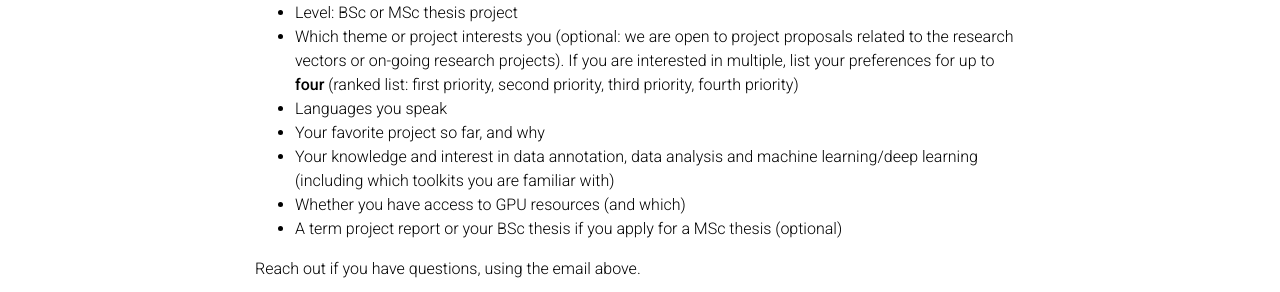
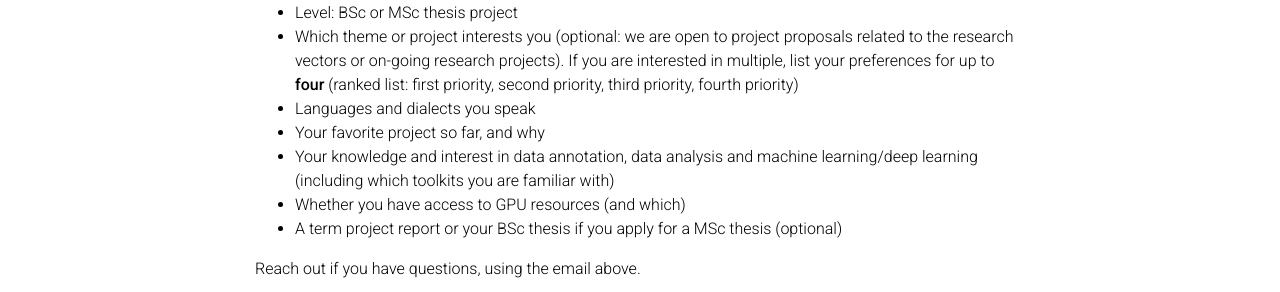
Before and after one commit to mainlp/mainlp.github.io, a Jekyll site: the page built from _pages/thesis.md, in a window 1280 px wide and 900 px high, scrolled down 870 px. Shown: the part 182-474 px from the top of the window. Built offline with Jekyll 4.4.1, drawn with Linux system fonts in a browser that asks for light colours; emoji names are drawn with the system emoji font; comment, search, counter and statistics services are not loaded; a style sheet for code colours, icons or effects is not loaded.

Commit message:
updated thesis.md

```diff
--- a/_pages/thesis.md
+++ b/_pages/thesis.md
@@ -65,7 +65,7 @@ It should contain a single pdf with the following information:
 - CV, your study program, full grade transcript
 - Level: BSc or MSc thesis project
 - Which theme or project interests you (optional: we are open to project proposals related to the research vectors or on-going research projects). If you are interested in multiple, list your preferences for up to **four** (ranked list: first priority, second priority, third priority, fourth priority)
-- Languages you speak
+- Languages and dialects you speak
 - Your favorite project so far, and why
 - Your knowledge and interest in data annotation, data analysis and machine learning/deep learning (including which toolkits you are familiar with)
 - Whether you have access to GPU resources (and which)
```
